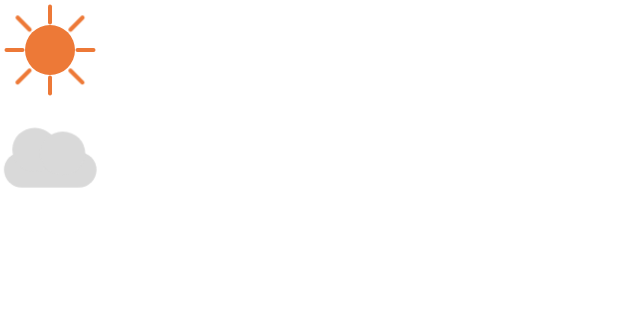
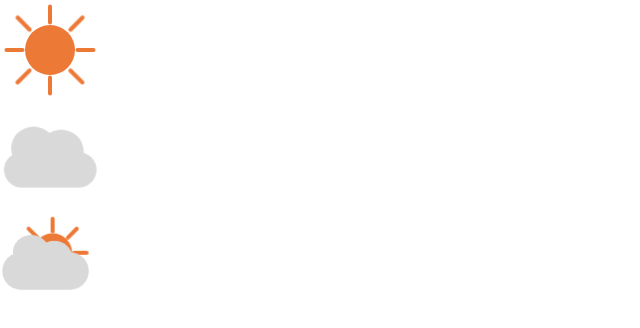
Before and after one commit to e-newton/pitter-patter, a React (Create React App) app: page / in a window 1280 px wide. Shown: the top 328 px of the page, without its empty margins (0-640 px from the left). Built offline with nearby package versions, Linux system fonts and the light colour scheme.

Commit message:
Added partially cloudy icon

```diff
--- a/src/App.tsx
+++ b/src/App.tsx
@@ -1,6 +1,7 @@
 import React from 'react';
 import './App.scss';
 import CloudIcon from './icons/CloudIcon';
+import PartialCloudIcon from './icons/PartialCloudIcon';
 import SunIcon from './icons/SunIcon';
 
 function App() {
@@ -8,6 +9,7 @@ function App() {
   <>
     <SunIcon/>
     <CloudIcon/>
+    <PartialCloudIcon/>
   </>
   );
 }
--- /dev/null
+++ b/src/icons/PartialCloudIcon.scss
@@ -0,0 +1,62 @@
+$moveAmount: 8px;
+
+.container {
+  width: 100px;
+  aspect-ratio: 1 / 1;
+  position: relative;
+
+   img {
+    position: absolute;
+    width: 100%;
+    height: 100%;
+    animation-timing-function: ease-in-out;
+    animation-iteration-count: infinite;
+    animation-direction: alternate;
+  }
+  .sun {
+    animation-name: sun-move;
+    animation-duration: 17s;
+  }
+  .cloud {
+    animation-name: cloud-move;
+    animation-duration: 23s;
+  }
+}
+@function cloudRandom() {
+  @return ((100*(random(100)-50))/10000) * $moveAmount;
+}
+
+@keyframes sun-move {
+  0% {
+    transform: translate(cloudRandom(), cloudRandom());
+  }
+  25% {
+    transform: translate(cloudRandom(), cloudRandom());
+  }
+  50% {
+    transform: translate(cloudRandom(), cloudRandom());
+  }
+  75% {
+    transform: translate(cloudRandom(), cloudRandom());
+  }
+  100% {
+    transform: translate(cloudRandom(), cloudRandom());
+  }
+}
+@keyframes cloud-move {
+  0% {
+    transform: translate(cloudRandom(), cloudRandom());
+  }
+  25% {
+    transform: translate(cloudRandom(), cloudRandom());
+  }
+  50% {
+    transform: translate(cloudRandom(), cloudRandom());
+  }
+  75% {
+    transform: translate(cloudRandom(), cloudRandom());
+  }
+  100% {
+    transform: translate(cloudRandom(), cloudRandom());
+  }
+}
--- /dev/null
+++ b/src/icons/PartialCloudIcon.tsx
@@ -0,0 +1,12 @@
+import React from "react";
+import './PartialCloudIcon.scss'
+import partialSun from './icon-images/Partial Cloud Sun.svg'
+import partialCloud from './icon-images/Partial Cloud Cloud.svg'
+export default function PartialCloudIcon() {
+  return (
+  <div className="container">
+    <img src={partialSun} className="sun"/>
+    <img src={partialCloud} className="cloud"/>
+  </div>
+  )
+}
```
Also changed, not shown: src/icons/icon-images/Partial Cloud Cloud.svg (added), src/icons/icon-images/Partial Cloud Sun.svg (added).
